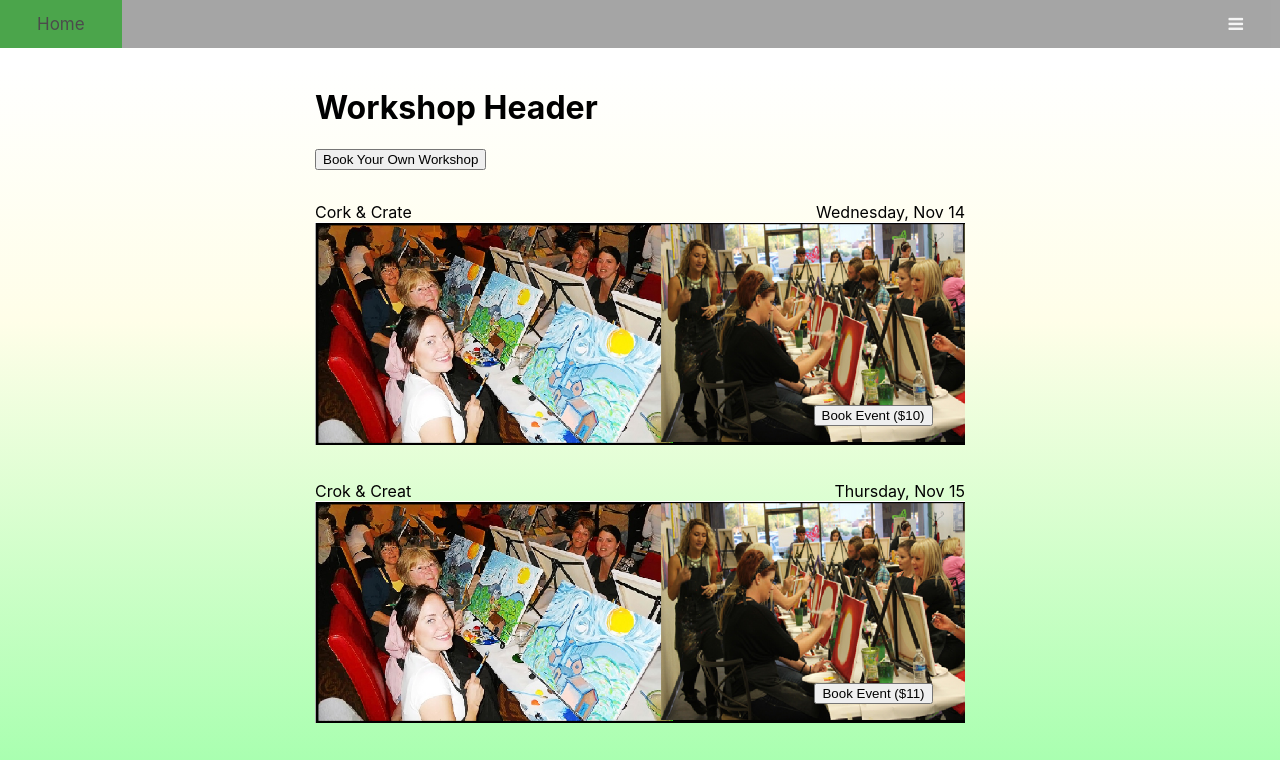
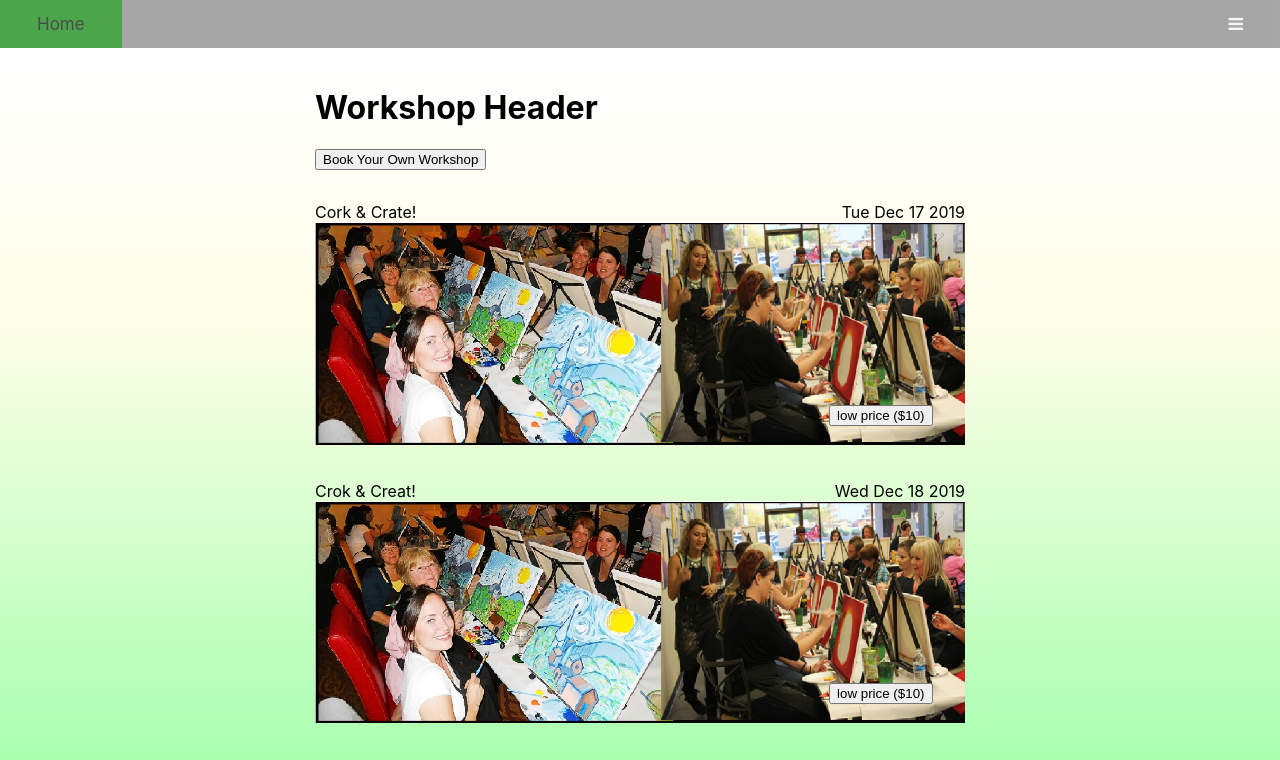
Before and after one commit to Drake-No-3D-Drake-Yes-2D/Deeproots, a React (Create React App) app in the folder client/: page /Workshops in a window 1280 px wide. Shown: the top 760 px of the page. Built offline with nearby package versions, Linux system fonts and the light colour scheme.

Commit message:
Add Initial Workshop and Gallery Schema

```diff
--- a/client/src/components/RouteManager.js
+++ b/client/src/components/RouteManager.js
@@ -21,17 +21,24 @@ import Collabs from './Collabs'
 import Admin from './Admin'
 
 const workshopSampleData = [
-  { id: 1, price: 10, title: "Cork & Crate", date: "Wednesday, Nov 14", image: "workshopwide.png" },
-  { id: 2, price: 11, title: "Crok & Creat", date: "Thursday, Nov 15", image: "workshopwide.png" },
-  { id: 3, price: 12, title: "Corke & Crart", date: "Friday, Nov 16", image: "workshopwide.png" },
-  { id: 4, price: 14, title: "Corek & Kreat", date: "Saturday, Nov 17", image: "workshopwide.png" }
+  { id: 1, seats: 10, prices: [{ price: 10, title: "low price" }, { price: 10, title: "mid price" }, { price: 10, title: "high price" }], title: "Cork & Crate!", date: new Date('2019-12-17'), location: "todo", description: "todo", image: "workshopwide.png" },
+  { id: 2, seats: 10, prices: [{ price: 10, title: "low price" }, { price: 10, title: "mid price" }, { price: 10, title: "high price" }], title: "Crok & Creat!", date: new Date('2019-12-18'), location: "todo", description: "todo", image: "workshopwide.png" },
+  { id: 3, seats: 10, prices: [{ price: 10, title: "low price" }, { price: 10, title: "mid price" }, { price: 10, title: "high price" }], title: "Corke & Crart", date: new Date('2019-12-19'), location: "todo", description: "todo", image: "workshopwide.png" },
+  { id: 4, seats: 10, prices: [{ price: 10, title: "low price" }, { price: 10, title: "mid price" }, { price: 10, title: "high price" }], title: "Corek & Kreat", date: new Date('2019-12-20'), location: "todo", description: "todo", image: "workshopwide.png" }
+];
+
+const gallerySampleData = [
+  { id: 1, title: "art!", artist: "artist", description: "link?", prices: [{ price: 1, title: "12x6", quantity: 1 }, { price: 2, title: "12x8", quantity: Infinity }] },
+  { id: 2, title: "art!", artist: "artist", description: "link?", prices: [{ price: 1, title: "12x6", quantity: 0 }, { price: 2, title: "12x8", quantity: Infinity }] },
+  { id: 3, title: "art!", artist: "artist", description: "link?", prices: [{ price: 1, title: "12x6", quantity: 3 }, { price: 2, title: "12x8", quantity: Infinity }] },
+  { id: 4, title: "art!", artist: "artist", description: "link?", prices: [{ price: 1, title: "12x6", quantity: 2 }, { price: 2, title: "12x8", quantity: Infinity }] }
 ];
 
 export default function RouteManager() {
   return (
     <Router>
       <div className="App-background">
-        <NavBar/>
+        <NavBar />
         <Switch>
           <Route path="/about">
             <About />
@@ -50,7 +57,7 @@ export default function RouteManager() {
           </Route>
 
           <Route path="/Gallery">
-            <Gallery />
+            <Gallery art={gallerySampleData} />
           </Route>
 
           <Route path="/Demos">
--- a/client/src/components/WorkshopsCard.js
+++ b/client/src/components/WorkshopsCard.js
@@ -4,25 +4,25 @@ function WorkshopCardHeader({ title, date }) {
     return (
         <div style={{ display: "flex" }}>
             <div style={{ flex: "auto" }}>{title}</div>
-            <div style={{ flex: "none" }}>{date}</div>
+            <div style={{ flex: "none" }}>{date.toDateString()}</div>
         </div>
     );
 }
 
-function WorkshopCardBody({ image, price, title }) {
+function WorkshopCardBody({ image, prices, title }) {
     return (
         <div style={{ position: "relative" }}>
             <img style={{ maxWidth: "100%", maxHeight: "100%" }} src={require(`../static/workshops/${image}`)} alt={title} />
-            <button style={{ position: "absolute", bottom: "10%", right: "5%" }}>Book Event (${price})</button>
+            <button style={{ position: "absolute", bottom: "10%", right: "5%" }}>{prices[0].title} (${prices[0].price})</button>
         </div>
     );
 }
 
-export default function WorkshopCard({ date, title, price, image }) {
+export default function WorkshopCard({ date, title, prices, image }) {
     return (
         <div style={{ margin: "2em 0" }} >
             <WorkshopCardHeader date={date} title={title} />
-            <WorkshopCardBody price={price} title={title} image={image} />
+            <WorkshopCardBody prices={prices} title={title} image={image} />
         </div>
     );
 }
```
